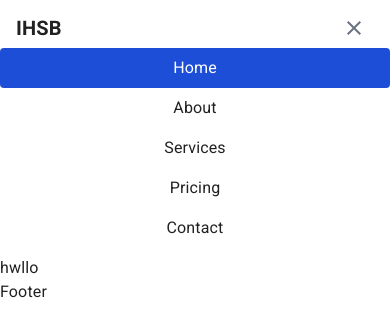
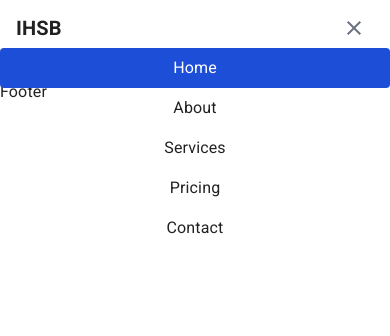
Before and after one commit to rejoanahmed/fullstack-project-next, a Next.js app: page / in a window 390 px wide. Both pictures are taken after a click on the button "open main menu". Shown: the top 336 px of the page. Built offline with nearby package versions, Linux system fonts and the light colour scheme.

Commit message:
asdfasfg

```diff
--- a/components/higherLevelComp/navbar/NavBar.tsx
+++ b/components/higherLevelComp/navbar/NavBar.tsx
@@ -66,7 +66,7 @@ const NavBar: React.FC<INavBar> = ({ brand, navItems }) => {
         </div>
       </div>
       {open && (
-        <div className="md:hidden">
+        <div className="md:hidden absolute w-full">
           <ul className="flex flex-col">
             {navItems.map(({ title, url }, id) => {
               const isActive = route === url;
```
